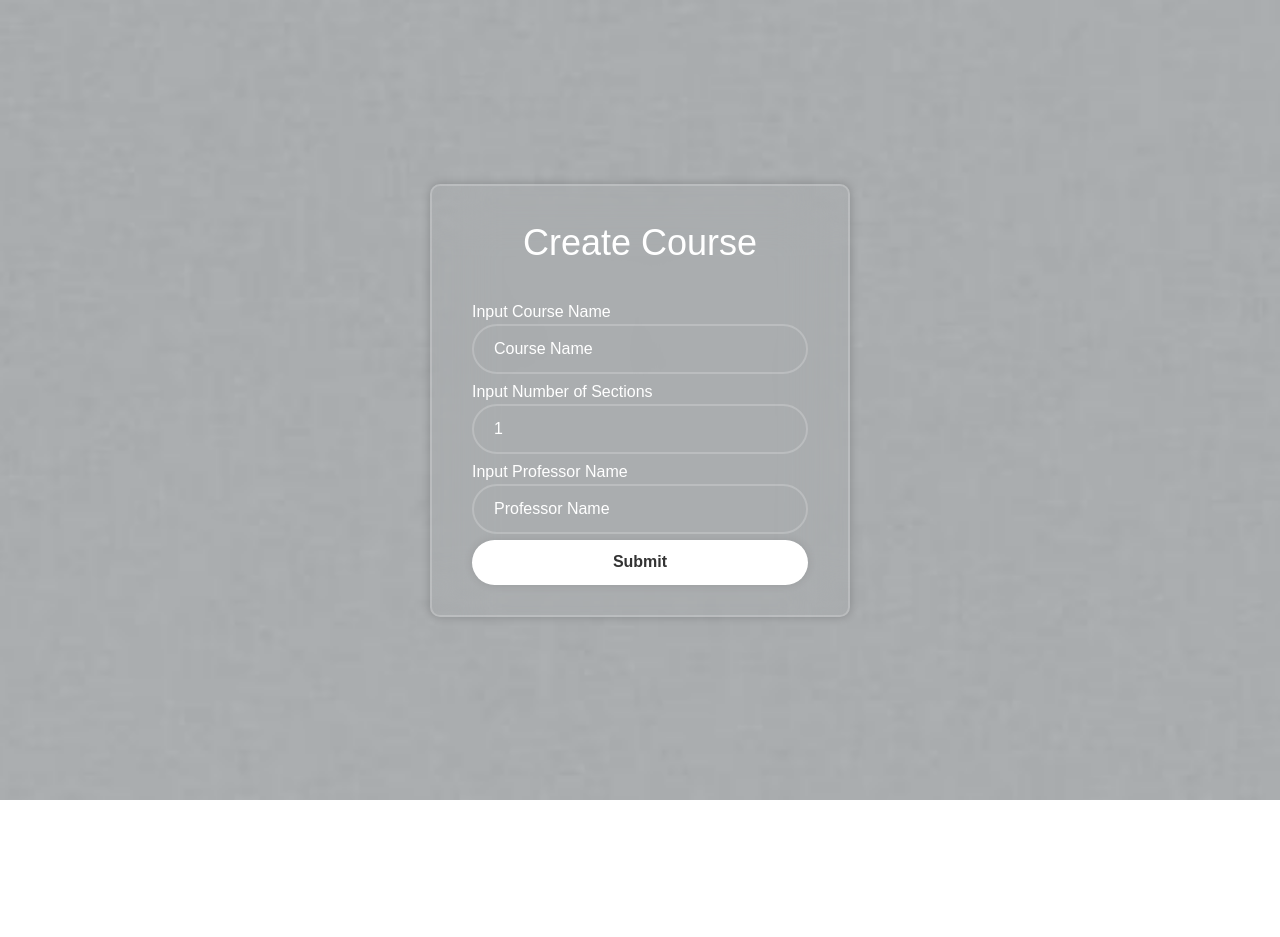
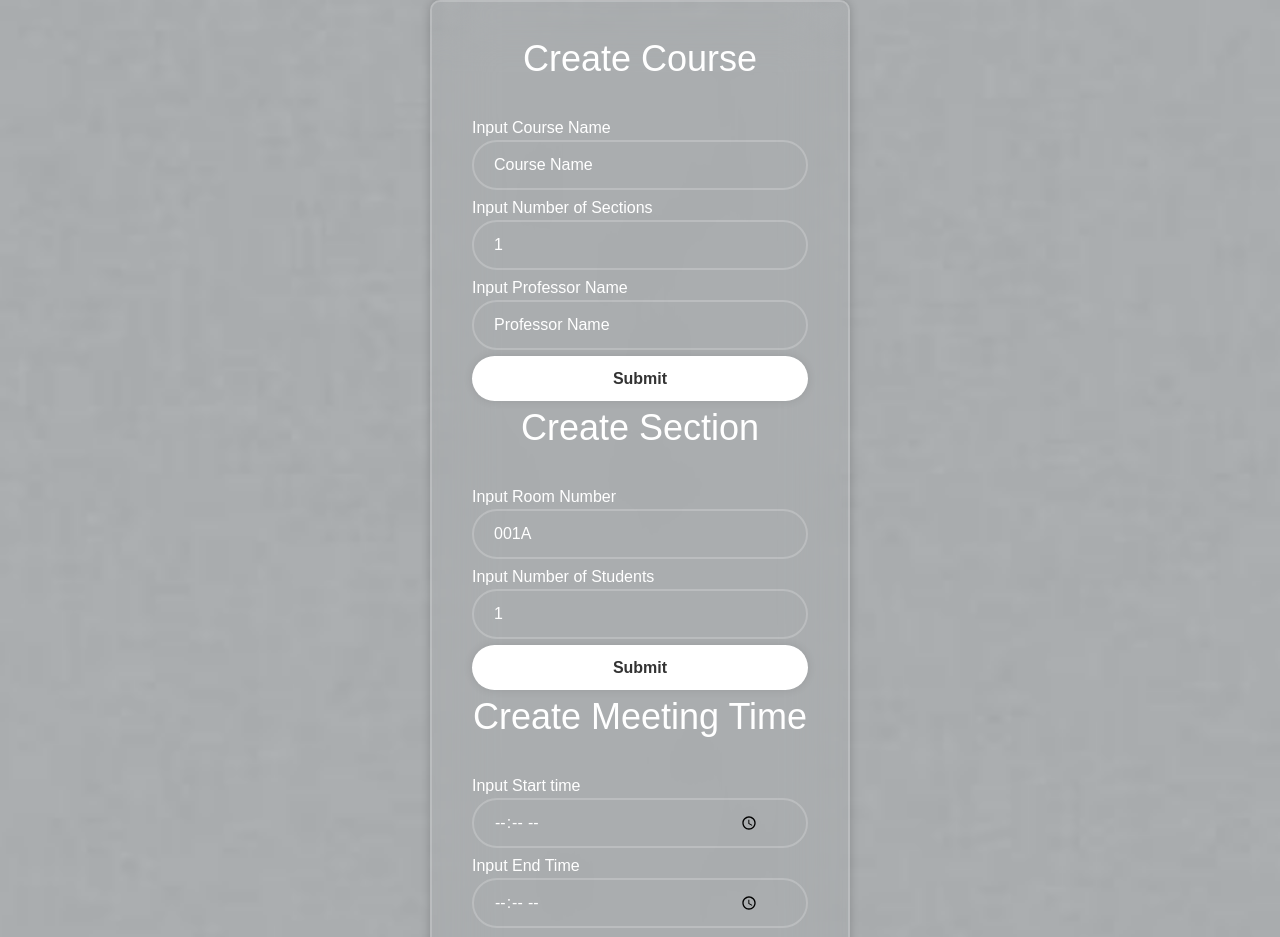
Before and after one commit to papengav/attendance-app, a React (Create React App) app in the folder loginfrontend/: page /createCourse in a window 1280 px wide. Shown: the top 937 px of the page. Before the commit the page ends 800 px from the top, so only its background shows below. Built offline with nearby package versions, Linux system fonts and the light colour scheme.

Commit message:
Fixed createCourse and added basic home page

```diff
--- a/loginfrontend/package.json
+++ b/loginfrontend/package.json
@@ -18,7 +18,7 @@
     "react": "^18.2.0",
     "react-dom": "^18.2.0",
     "react-icons": "^5.0.1",
-    "react-router-dom": "^6.22.2",
+    "react-router-dom": "^6.22.3",
     "react-scripts": "^5.0.1",
     "universal-cookie": "^7.1.4",
     "web-vitals": "^2.1.4"
--- a/loginfrontend/src/App.js
+++ b/loginfrontend/src/App.js
@@ -8,6 +8,7 @@ import NoPage from './Pages/NoPage/NoPage'
 import CreateUser from './Pages/CreateUserForm/CreateUser';
 import CreateCourse from './Pages/CreateCourseForm/CreateCourse';
 import CreateSection from './Pages/CreateSectionForm/CreateSection';
+import HomePage from './Pages/HomePage/HomePage';
 
 //Handles the routing of the frontend pages
 function App() {
@@ -18,8 +19,8 @@ function App() {
         <Route index element={<LoginForm/>}/>
         <Route path="/login" element={<LoginForm/>}/>
         <Route path="/createUser" element={<CreateUser/>}/>
-        <Route path="/createCourse" element={<CreateCourse/>}/>
-        <Route path="/createSection" element={<CreateSection/>}/>
+        <Route path="/createCourse" element={<CreateSection/>}/>
+        <Route path="/homePage" element={<HomePage/>}/>
         <Route path = "*" element={<NoPage/>}/>
       </Routes>
       </BrowserRouter>
--- a/loginfrontend/src/Pages/CreateSectionForm/CreateSection.jsx
+++ b/loginfrontend/src/Pages/CreateSectionForm/CreateSection.jsx
@@ -29,8 +29,7 @@ const CreateSection = () => {
     // const changeNumStudents = event => {
     //     setNumStudents(event.target.value)
     // }
-    function useFetchJWT()
-    {
+    function useFetchJWT() {
         useEffect(() => {
             // Retrieve JWT token from the cookie
             const jwt_tokenT = Cookies.get('jwt_authorization');
@@ -38,6 +37,9 @@ const CreateSection = () => {
             setJwt_token(jwt_tokenT)
         }, []);
     }
+    function useHandleClickC() {
+        useFetchJWT();
+
         const handleClickC = (e) => {
             e.preventDefault();
             //const course = {courseName, numSections, professorName}
@@ -45,40 +47,61 @@ const CreateSection = () => {
             console.log(course);
             const postArgs = {
                 method: "POST",
-            headers: { "Content-Type": "application/json", "Accept": "*/*", "Accept-Encoding": "gzip, deflate, br", "Connection": "keep-alive", "Authorization": "bearer "+{jwt_token}},
+                headers: { "Content-Type": "application/json", "Accept-Encoding": "gzip, deflate, br", "Connection": "keep-alive", "Authorization": "bearer "+ jwt_token},
                 body: JSON.stringify(course)
             };
             fetch('http://localhost:8080/courses', postArgs).then(() => {
                 console.log("Course created");
             });
         };
+
+        return handleClickC;
+    }
+    function useHandleClickS() {
+        useFetchJWT();
+
         const handleClickS = (e) => {
             e.preventDefault();
             //const section = {roomNumber, startTime, endTime, numStudents}m move start/end times to meeting time
+            setCourseID(1);
             const section = {roomNumber, numStudents, courseID}
             console.log(section);
             const postArgs = {
                 method: "POST",
-            headers: { "Content-Type": "application/json", "Accept": "*/*", "Accept-Encoding": "gzip, deflate, br", "Connection": "keep-alive", "Authorization": "bearer "+{jwt_token}},
+                headers: { "Content-Type": "application/json", "Accept-Encoding": "gzip, deflate, br", "Connection": "keep-alive", "Authorization": "bearer "+ jwt_token},
                 body: JSON.stringify(section)
             };
             fetch('http://localhost:8080/sections', postArgs).then(() => {
                 console.log("Section created");
             });
         };
+
+        return handleClickS;
+    }
+    function useHandleClickM() {
+        useFetchJWT();
+
         const handleClickM = (e) => {
             e.preventDefault();
+            setSectionID(1);
             const meetingTime = {startTime, endTime, dayOfWeek, sectionID}
             console.log(meetingTime);
             const postArgs = {
                 method: "POST",
-            headers: { "Content-Type": "application/json", "Accept": "*/*", "Accept-Encoding": "gzip, deflate, br", "Connection": "keep-alive", "Authorization": "bearer "+{jwt_token}},
+                headers: { "Content-Type": "application/json", "Accept-Encoding": "gzip, deflate, br", "Connection": "keep-alive", "Authorization": "bearer "+ jwt_token},
                 body: JSON.stringify(meetingTime)
             };
             fetch('http://localhost:8080/meetingTimes', postArgs).then(() => {
-            console.log("Section created");
+                console.log("Meeting Time created");
             });
         };
+
+        return handleClickM;
+    }
+    const handleClickC = useHandleClickC();
+    const handleClickS = useHandleClickS();
+    const handleClickM = useHandleClickM();
+
 
     return (
         //missing choosing meeting dates
@@ -130,7 +153,7 @@ const CreateSection = () => {
                     required
                     />
                 </div>
-                <div className='input-box'>
+                {/* <div className='input-box'>
                     <h2>Input Start time</h2>
                     <input
                     type= "time"
@@ -149,7 +172,7 @@ const CreateSection = () => {
                     onChange={(e) => setEndTime(e.target.value)}
                     required
                     />
-                </div>
+                </div> */}
                 <div className='input-box'>
                     <h2>Input Number of Students</h2>
                     <input
--- /dev/null
+++ b/loginfrontend/src/Pages/HomePage/HomePage.jsx
@@ -0,0 +1,11 @@
+
+
+const HomePage = () => {
+
+    return (
+        <div>
+            <h1>Home Page</h1>
+        </div>
+    );
+};
+export default HomePage;
--- a/loginfrontend/src/Pages/LoginForm/LoginForm.jsx
+++ b/loginfrontend/src/Pages/LoginForm/LoginForm.jsx
@@ -5,14 +5,18 @@ import React, { useState } from 'react';
 import './LoginForm.css';
 import { FaUser, FaLock } from "react-icons/fa";
 import Cookies from "universal-cookie";
-import {jwtDecode} from "jwt-decode";
+//import {jwtDecode} from "jwt-decode";
+import { withRouter } from 'react-router-dom';
+
+//The auto-routing has not been tested, it is in lines 14, and 67
 
 //Displays the login UI
-const LoginForm = () => {
+const LoginForm = ({history}) => {
     const cookies = new Cookies();
     const [username, setUsername] = useState('');
     const [password, setPassword] = useState('');
     const [jwtToken, setJwtToken] = useState('');
+
     //method to handle the user clicking the submit button
     //sends a post to the API
     // const handleClick = (e) => {
@@ -60,6 +64,7 @@ const LoginForm = () => {
             console.log(token);
             setJwtToken(token);
             cookies.set("jwt_authorization", token);
+            history.push('/HomePage');
         });
     };
 
```
Also changed, not shown: 1 other file (tests, documents, lock files or other folders). Lines whose indentation alone changed are shown as unchanged.
